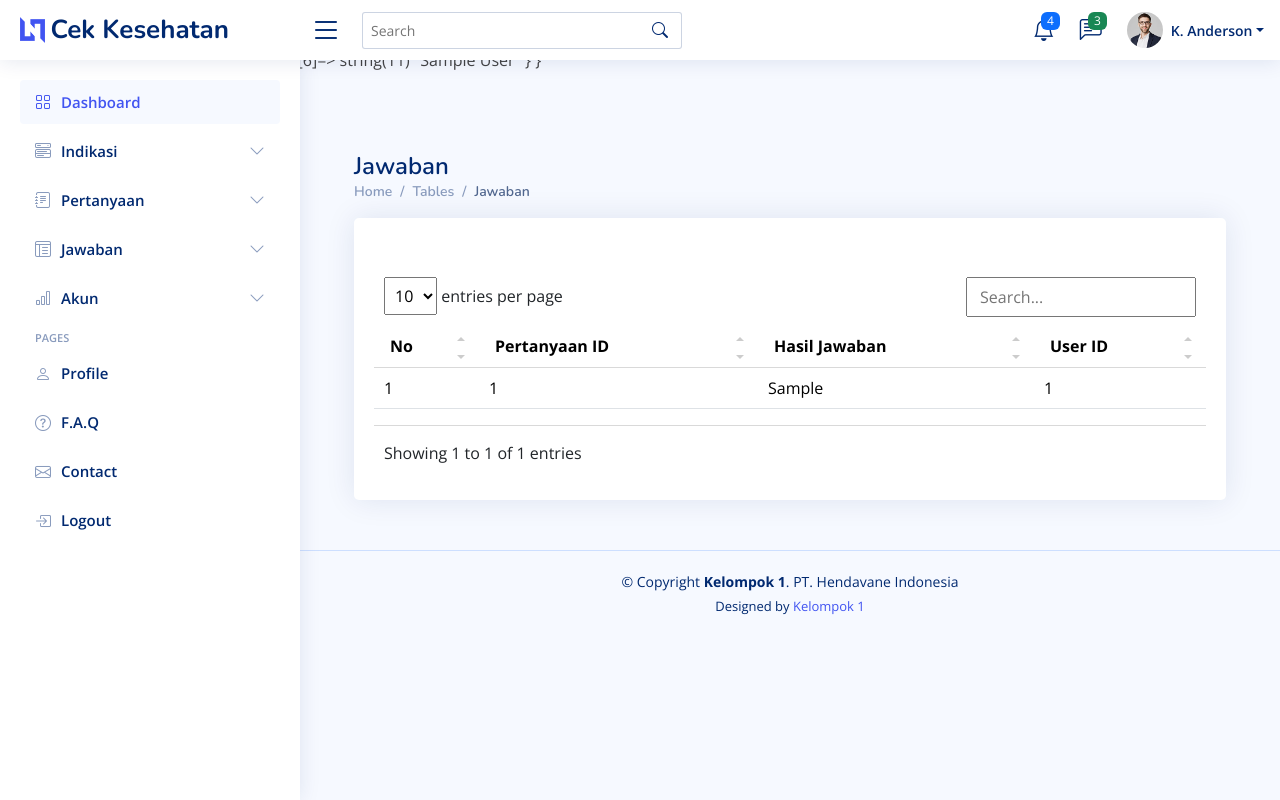
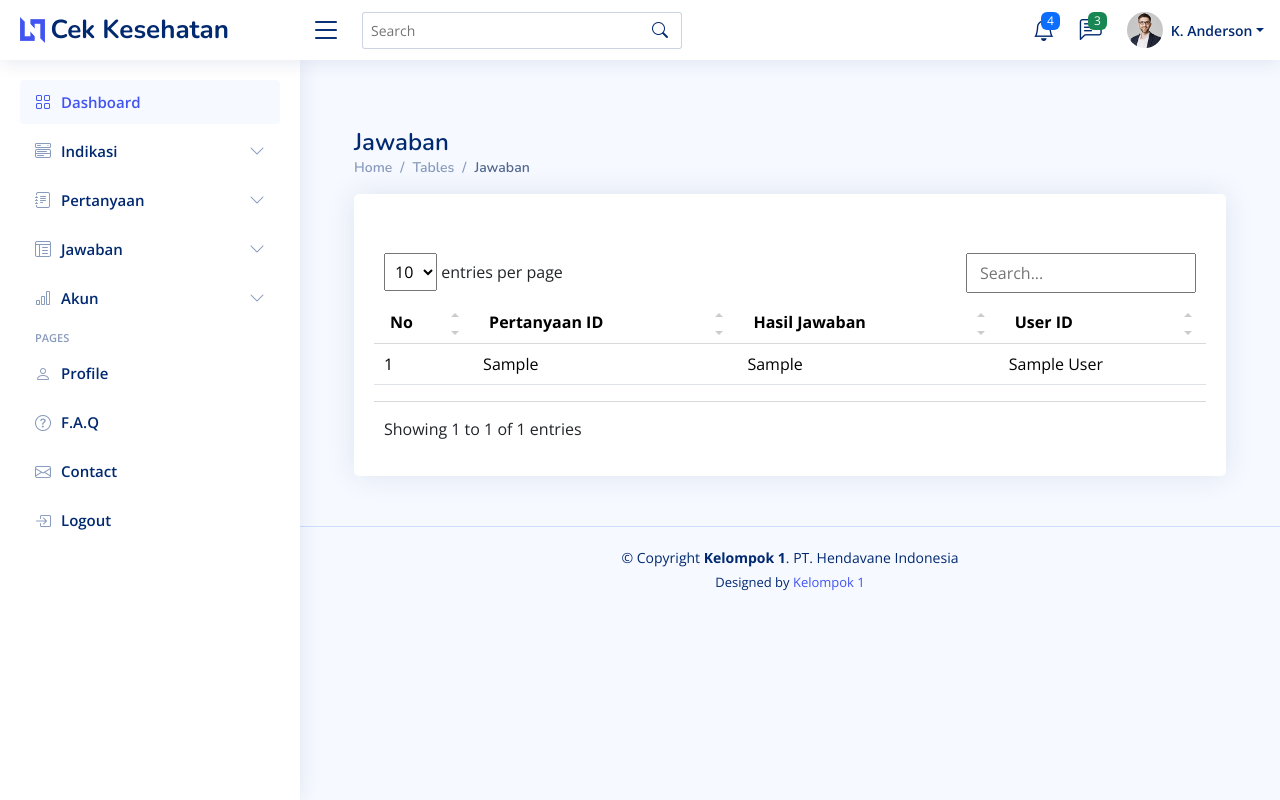
Before and after one commit to wulandarikaranamu/kelompok_1_mini_project, a PHP site: page /index.php?url=Jawaban in a window 1280 px wide. Run offline with PHP 8.4, Linux system fonts and the light colour scheme; tables that the repository leaves empty or names only in its code hold one stand-in row (values such as "Sample post"); some libraries are stand-ins or nearby versions.

Commit message:
update table

```diff
--- a/Jawaban.php
+++ b/Jawaban.php
@@ -45,9 +45,9 @@ $data_jawaban = $model->dataJawaban();
                     ?>
                      <tr>
                     <th scope="row"><?= $no ?></th>
-                    <td><?= $jawaban['pertanyaan_id']?></td>
+                    <td><?= $jawaban['pertanyaan']?></td>
                     <td><?= $jawaban['hasil_jawaban']?></td>
-                    <td><?= $jawaban['user_id']?></td>
+                    <td><?= $jawaban['nama_user']?></td>
                   </tr>
                   <?php
                    $no ++;
--- a/kategori.php
+++ b/kategori.php
@@ -8,13 +8,13 @@ $data_kategori = $model->dataKategori();
   <main id="main" class="main">
 
     <div class="pagetitle">
-      <h1>Kategori Gejala</h1>
+      <h1>Kategori</h1>
       <nav>
         <ol class="breadcrumb">
           <li class="breadcrumb-item"><a href="index.html">Home</a></li>
           <li class="breadcrumb-item">Tables</li>
           <li class="breadcrumb-item active">Kategori Gejla</li>
-          <li class="breadcrumb-item active">Kategori Gejala</li>
+          <li class="breadcrumb-item active">Kategori</li>
         </ol>
       </nav>
     </div><!-- End Page Title -->
--- a/models/Jawaban.php
+++ b/models/Jawaban.php
@@ -9,7 +9,10 @@ class Jawaban{
 
     //mengambil dan melihat tabel jenis_produk
     public function dataJawaban(){
-    $sql = "SELECT jawaban.*, user.nama FROM jawaban INNER JOIN user ON jawaban.user_id = user.id";
+    $sql = "SELECT h.id, p.hasil_pertanyaan AS pertanyaan, h.hasil_jawaban, u.nama AS nama_user
+    FROM jawaban h
+    INNER JOIN pertanyaan p ON h.pertanyaan_id = p.id
+    INNER JOIN user u ON h.user_id = u.id;";
 
     //menggunakan mekanisme prepare statement PDO
     $ps = $this->koneksi->prepare($sql);
--- a/models/Pertanyaan.php
+++ b/models/Pertanyaan.php
@@ -9,7 +9,9 @@ class Pertanyaan{
 
     //mengambil dan melihat tabel jenis_produk
     public function dataPertanyaan(){
-    $sql = "SELECT * FROM pertanyaan";
+    $sql = "SELECT p.id, p.hasil_pertanyaan, g.nama_gejala AS nama_gejala
+    FROM pertanyaan p
+    INNER JOIN gejala g ON p.gejala_id = g.id;";
     //menggunakan mekanisme prepare statement PDO
     $ps = $this->koneksi->prepare($sql);
     $ps->execute();
--- a/pertanyaan.php
+++ b/pertanyaan.php
@@ -47,7 +47,7 @@ $data_pertanyaan = $model->dataPertanyaan();
                     <th scope="row"><?= $no ?></th>
 
                     <td><?= $pertanyaan['hasil_pertanyaan']?></td>
-                    <td><?= $pertanyaan['gejala_id']?></td>
+                    <td><?= $pertanyaan['nama_gejala']?></td>
                   </tr>
                   <?php
                    $no ++;
--- a/user.php
+++ b/user.php
@@ -1,6 +1,6 @@
 <?php
 $model = new User();
-$data_gejala = $model->dataUser();
+$data_user = $model->dataUser();
 
 
 ?>
@@ -47,12 +47,12 @@ $data_gejala = $model->dataUser();
                     ?>
                      <tr>
                     <th scope="row"><?= $no ?></th>
-                    <td><?= $user['id']?></td>
+                    <!-- <td><?= $user['id']?></td> -->
                     <td><?= $user['nama']?></td>
                     <td><?= $user['umur']?></td>
                     <td><?= $user['jenis_kelamin']?></td>
                     <td><?= $user['password']?></td>
-                    <td><?= $user['role']?></td>
+
                   </tr>
                   <?php
                    $no ++;
```
